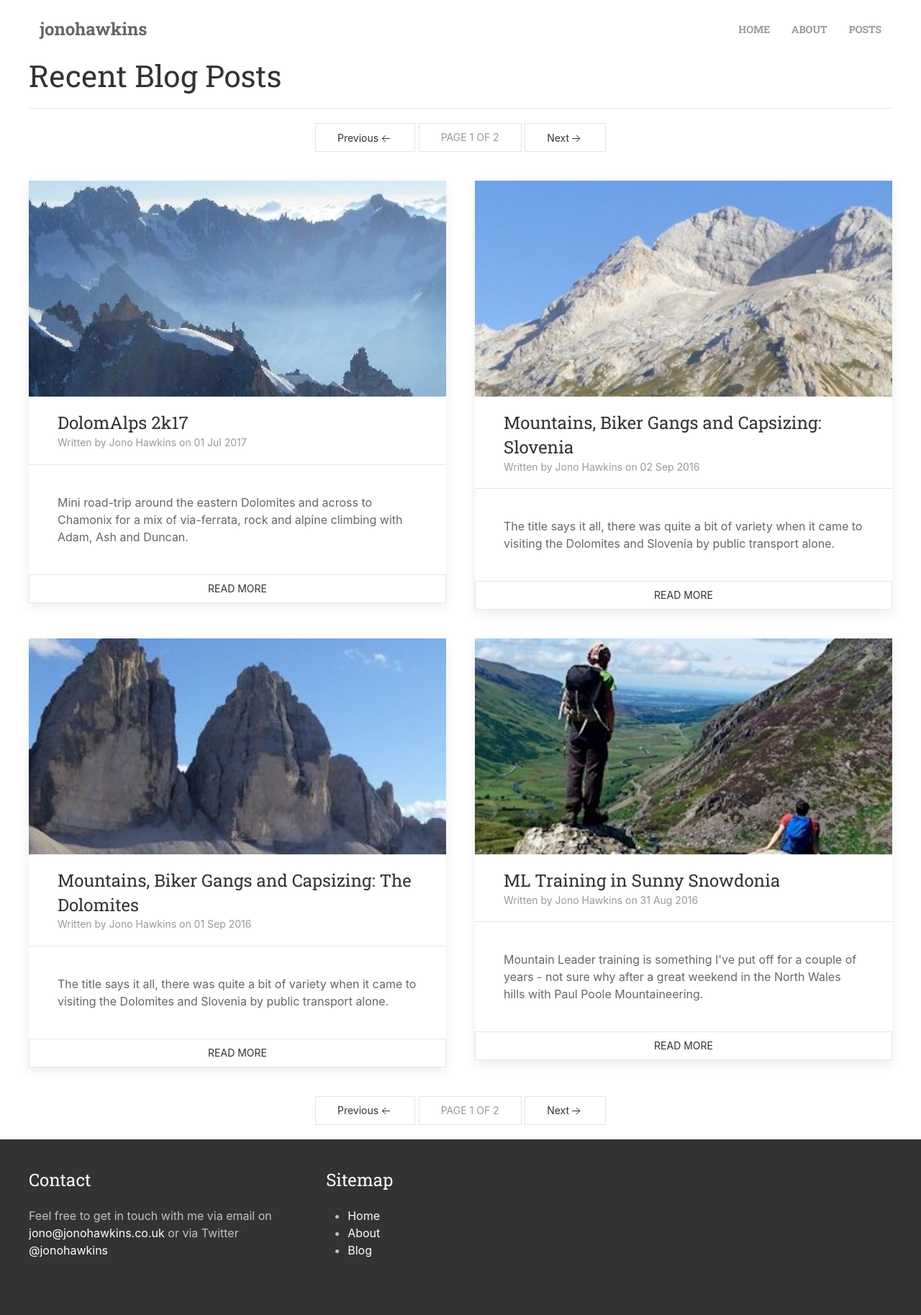
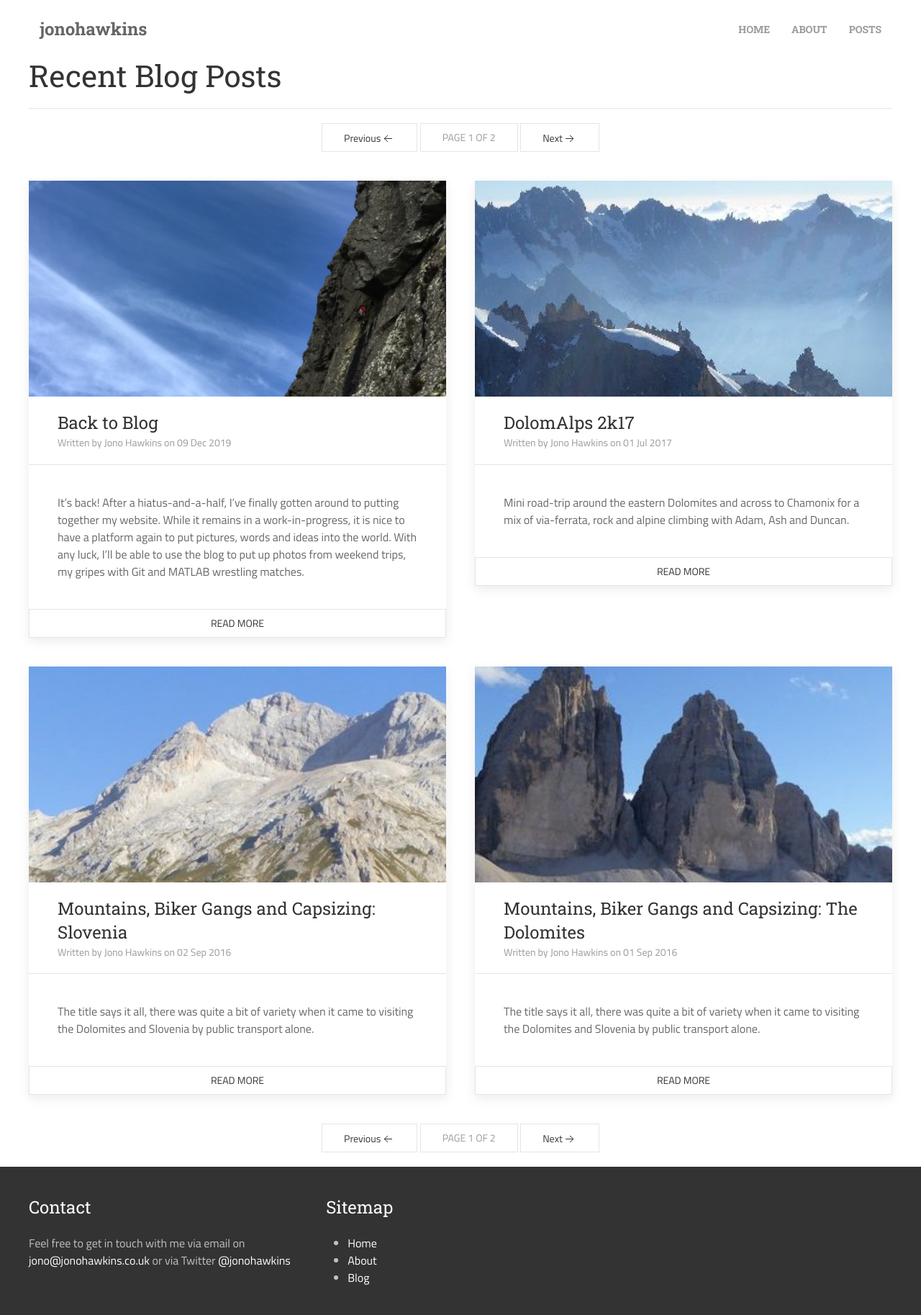
Before and after one commit to jonodhawkins/jonodhawkins.github.io, a Jekyll site: the page built from blog/index.html, in a window 1280 px wide. Shown: the whole page at 72% size. Built offline with Jekyll 4.4.1, drawn with Linux system fonts in a browser that asks for light colours; the list of posts is cut into pages by our own code; before the commit the page ends 1789 px from its top, so only the background shows below that.

Commit message:
Back to Blog post

```diff
--- a/_config.yml
+++ b/_config.yml
@@ -43,7 +43,7 @@ defaults:
     values:
       layout: "post"
       author: "Jono Hawkins"
-      thumbnail: ""
+      thumbnail: "/assets/img/blog-thumbnail.svg"
 
 paginate: 4
 paginate_path: "/blog/page-:num/"
--- a/_includes/footer.html
+++ b/_includes/footer.html
@@ -2,7 +2,7 @@
   <div uk-grid class="uk-padding uk-padding-remove-horizontal">
     <div class="uk-width-1-3@m">
       <h3>Contact</h3>
-      <p>Feel free to get in touch with me via email on <a href="mailto:jono@jonohawkins.co.uk">jono@jonohawkins.co.uk</a> or via Twitter <a href="https://twitter.com/jonohawkns">@jonohawkins</a></p>
+      <p>Feel free to get in touch with me via email on <a href="mailto:jono@jonohawkins.co.uk">jono@jonohawkins.co.uk</a> or via Twitter <a href="https://twitter.com/jonohawkins">@jonohawkins</a></p>
     </div>
     <div class="uk-width-1-3@m">
       <h3>Sitemap</h3>
--- /dev/null
+++ b/_includes/header.html
@@ -0,0 +1,12 @@
+<meta charset="utf-8">
+<title>jonohawkins / {{ page.title }}</title>
+<meta name="description" content="">
+<meta name="viewport" content="width=device-width, initial-scale=1">
+<link href="https://fonts.googleapis.com/css?family=Roboto+Slab:400,700&display=swap" rel="stylesheet">
+<link href="https://fonts.googleapis.com/css?family=Titillium+Web&display=swap" rel="stylesheet">
+<link rel="stylesheet" type="text/css" href="/assets/css/uikit-core.min.css">
+<link rel="stylesheet" type="text/css" href="/assets/css/uikit.min.css">
+<link rel="stylesheet" type="text/css" href="/assets/css/main.css">
+<script src="https://code.jquery.com/jquery-3.4.1.slim.js"></script>
+<script src="/assets/js/uikit.min.js"></script>
+<script src="/assets/js/uikit-icons.min.js"></script>
--- a/_includes/navbar.html
+++ b/_includes/navbar.html
@@ -1,6 +1,6 @@
 <nav class="uk-navbar-container uk-navbar-transparent {% if page.splash %}uk-light{% else %}uk-dark{% endif %}" uk-navbar>
   <div class="uk-navbar-left">
-    <a class="uk-navbar-item uk-logo" href="#">jonohawkins</a>
+    <a class="uk-navbar-item uk-logo" href="/">jonohawkins</a>
   </div>
   <div class="uk-navbar-right uk-hidden@s">
     <div class="uk-navbar-left">
--- a/_layouts/default.html
+++ b/_layouts/default.html
@@ -1,17 +1,7 @@
 <!doctype HTML>
 <html class="no-js" lang="">
 <head>
-  <meta charset="utf-8">
-  <title>jonohawkins / {{ page.title }}</title>
-  <meta name="description" content="">
-  <meta name="viewport" content="width=device-width, initial-scale=1">
-  <link href="https://fonts.googleapis.com/css?family=Roboto+Slab:400,700&display=swap" rel="stylesheet">
-  <link rel="stylesheet" type="text/css" href="/assets/css/uikit-core.min.css">
-  <link rel="stylesheet" type="text/css" href="/assets/css/uikit.min.css">
-  <link rel="stylesheet" type="text/css" href="/assets/css/main.css">
-  <script src="https://code.jquery.com/jquery-3.4.1.slim.js"></script>
-  <script src="/assets/js/uikit.min.js"></script>
-  <script src="/assets/js/uikit-icons.min.js"></script>
+  {% include header.html %}
 </head>
 <body>
   {% if page.splash %}
--- a/_layouts/post.html
+++ b/_layouts/post.html
@@ -4,7 +4,7 @@ layout: default
 <div class="uk-padding uk-padding-remove-horizontal" uk-grid>
   <div class="uk-width-2-3@m">
     <h1>{{ page.title }}</h1>
-    <p><i>Written by {{ page.author }} on </i>{{ page.date | date_to_string }}</p>
+    <p><i>Written by </i>{{ page.author }}<i> on </i>{{ page.date | date_to_string }}</p>
     {{ content }}
   </div>
   <div class="uk-width-1-3@m">
--- /dev/null
+++ b/_posts/2019-12-09-back-in-blog.md
@@ -0,0 +1,13 @@
+---
+layout: post
+title: Back to Blog
+thumbnail: /assets/img/2019-12-09/thumbnail.jpg
+---
+It's back! After a hiatus-and-a-half, I've finally gotten around to putting together my website.  While it remains in a work-in-progress, it is nice to have a platform again to put pictures, words and ideas into the world.  With any luck, I'll be able to use the blog to put up photos from weekend trips, my gripes with Git and MATLAB wrestling matches.
+
+![Kipling Groove on Gimmer Crag](/assets/img/2019-12-09/kipling.jpeg)
+
+It's been a busy couple of months since coming back from the Rh&#244;ne Glacier and deploying the HF ApRES, but the photo above is of me on Kipling Groove from an unexpectedly sunny mini-break to Langdale in September with Faye.
+
+See you soon,
+Jono
--- a/assets/css/main.css
+++ b/assets/css/main.css
@@ -1,5 +1,6 @@
 html {
     background-color: #333 !important;
+    font-family: 'Titillium Web', sans-serif;
 }
 
 h1, h2, h3, h4, h5, h6 {
```
Also changed, not shown: assets/img/2019-12-09/kipling.jpeg (added), assets/img/2019-12-09/thumbnail.jpg (added), assets/img/blog-thumbnail.svg (added).
